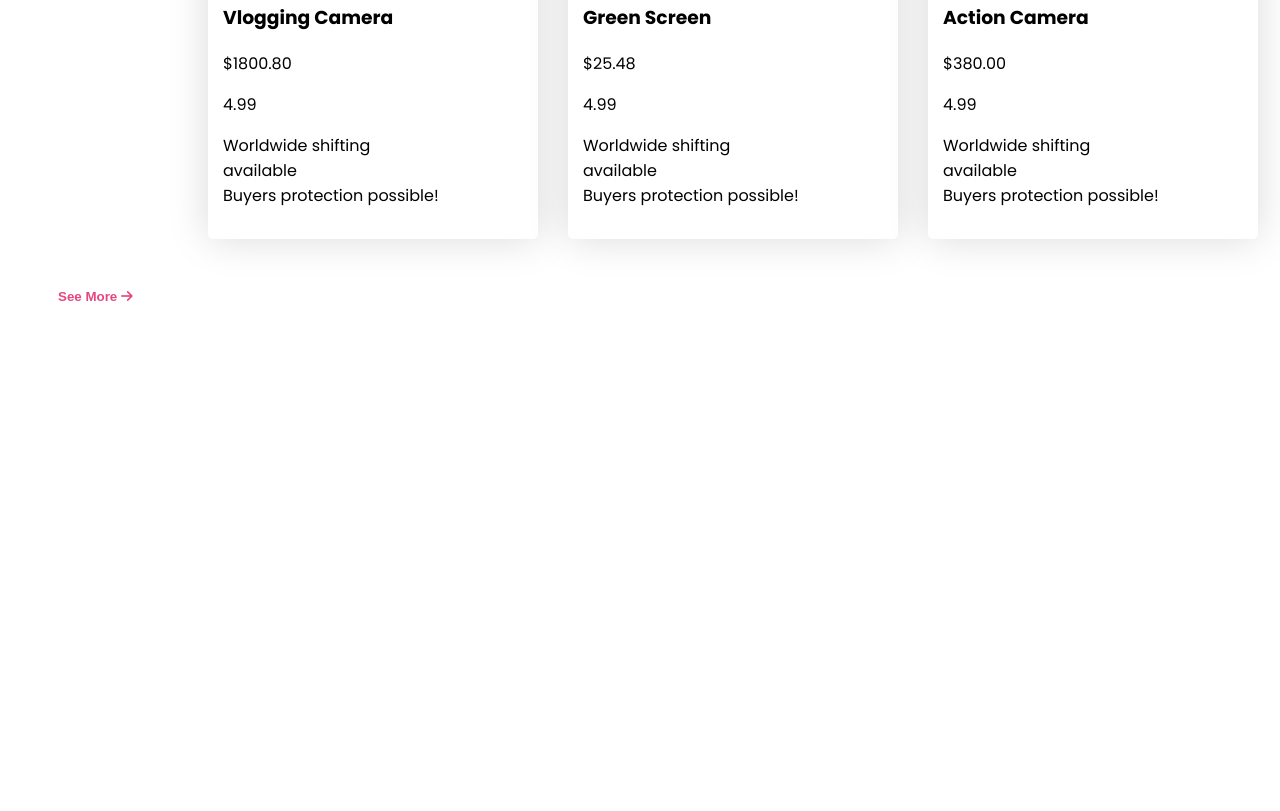
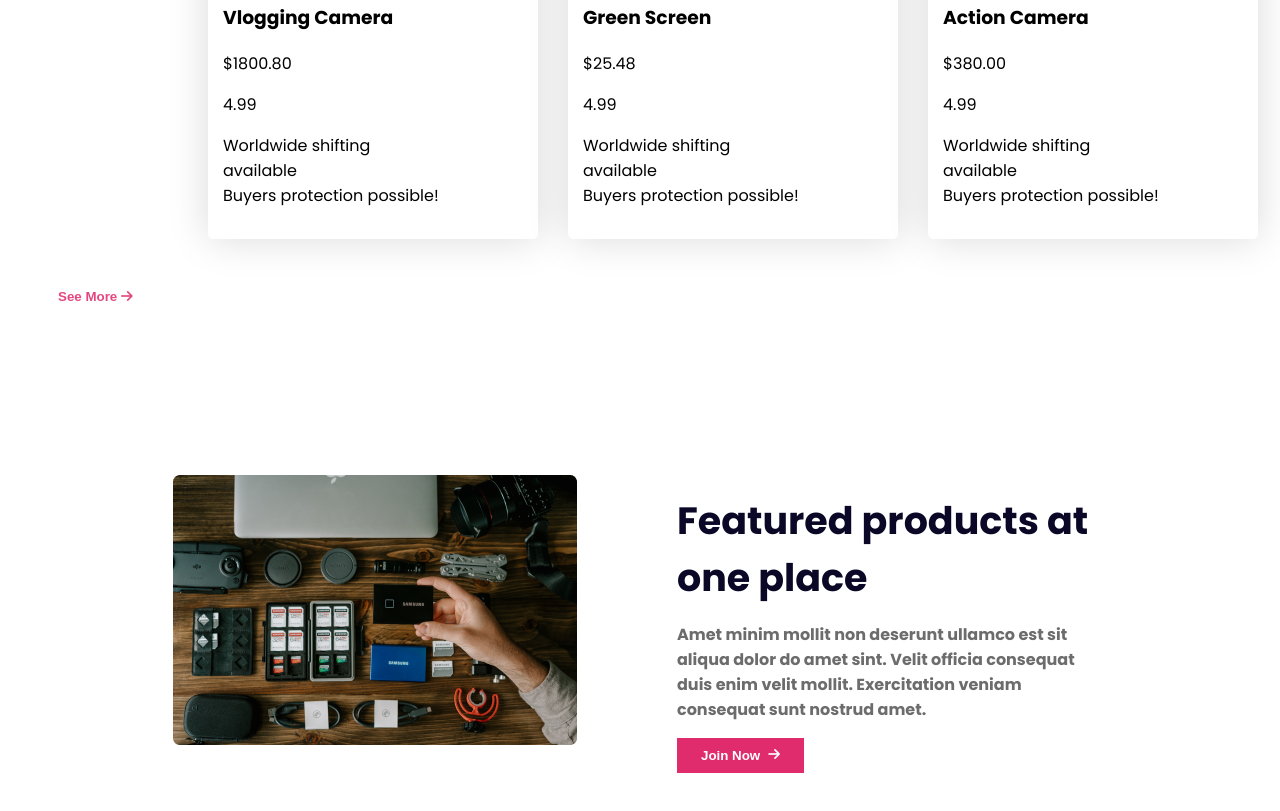
Before and after one commit to tajbir-uddin/influencer-gears, a plain HTML site: page index.html in a window 1280 px wide. Shown: the part 2463-3274 px from the top of the page. Before the commit the page ends 2825 px from the top, so only its background shows below. Drawn offline with Linux system fonts and the light colour scheme.

Commit message:
added feature section

```diff
--- a/index.html
+++ b/index.html
@@ -172,6 +172,18 @@
                 <i class="fa-solid fa-arrow-right"></i>
             </button>
         </section>
+        <section>
+            <div class="feature-section">
+                <div class="feature-img">
+                    <img src="images/gear.png" alt="">
+                </div>
+                <div class="feature-content">
+                    <h3 class="feature-title">Featured products at one place</h3>
+                    <p class="feature-description">Amet minim mollit non deserunt ullamco est sit aliqua dolor do amet sint. Velit officia consequat duis enim velit mollit. Exercitation veniam consequat sunt nostrud amet.</p>
+                    <button class="feature-btn"><span>Join Now</span><i class="fa-solid fa-arrow-right"></i></button>
+                </div>
+            </div>
+        </section>
     </main>
     <!-- Footer Section -->
     <footer>
--- a/styles/style.css
+++ b/styles/style.css
@@ -118,6 +118,7 @@ header {
     box-shadow: 0px 0px 40px 0px rgba(0, 0, 0, 0.15);
     padding: 15px;
 }
+
 .card-btn {
     color: rgba(224, 44, 109, 0.87);
     font-weight: 700;
@@ -125,7 +126,40 @@ header {
     border: 0;
     background: none;
     padding: 50px;
+}
 
+/* feature section */
+.feature-section {
+    display: flex;
+    justify-content: space-around;
+    align-items: center;
+    gap: 100px;
+    margin: 100px 165px;
+}
+
+.feature-title {
+    color: #0A0826;
+    font-size: 38px;
+    font-weight: 700;
+    margin-bottom: 0;
+}
+
+.feature-description {
+    color: #6C6C6C;
+    font-weight: 700;
+    margin-top: 16px;
+    margin-bottom: 16px;
+}
+
+.feature-btn {
+    background: #E02C6D;
+    display: inline-flex;
+    padding: 10px 24px;
+    align-items: flex-start;
+    gap: 8px;
+    color: #FFF;
+    font-weight: 700;
+    border: none;
 }
 
 /* Responsive styles */
```
